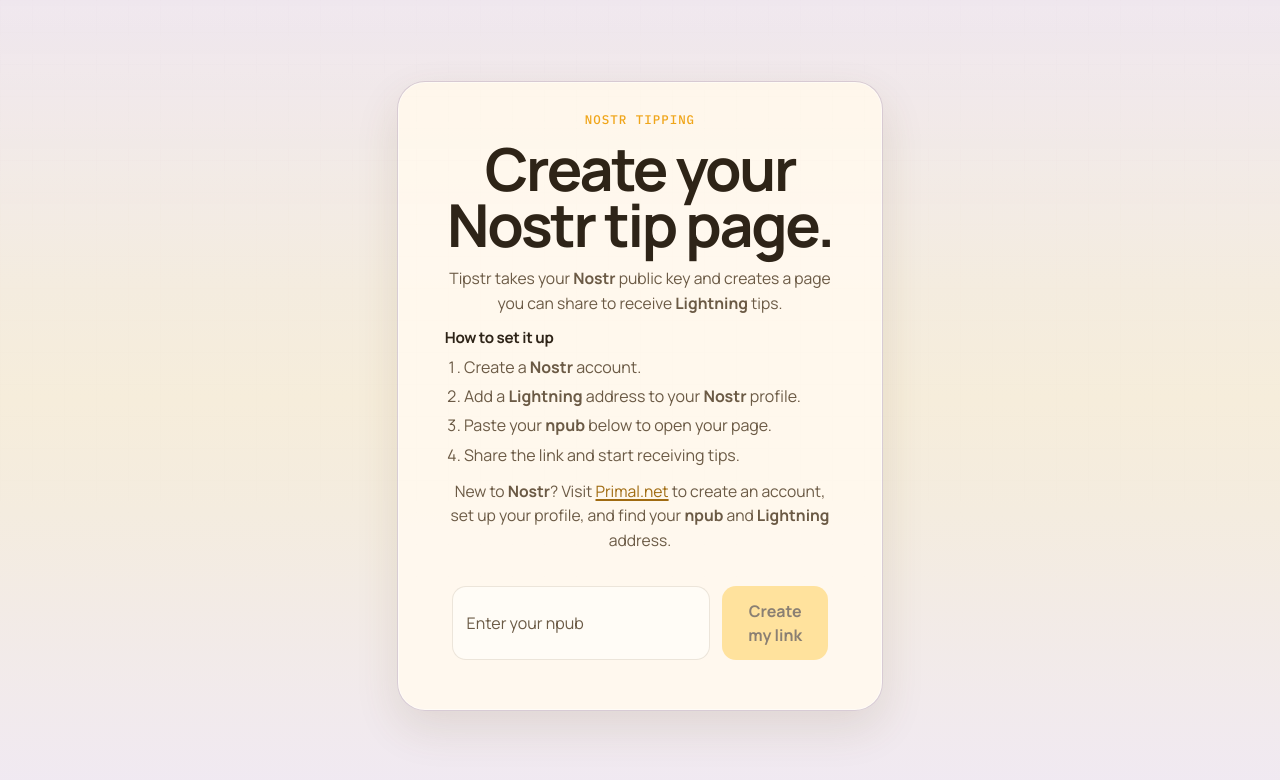
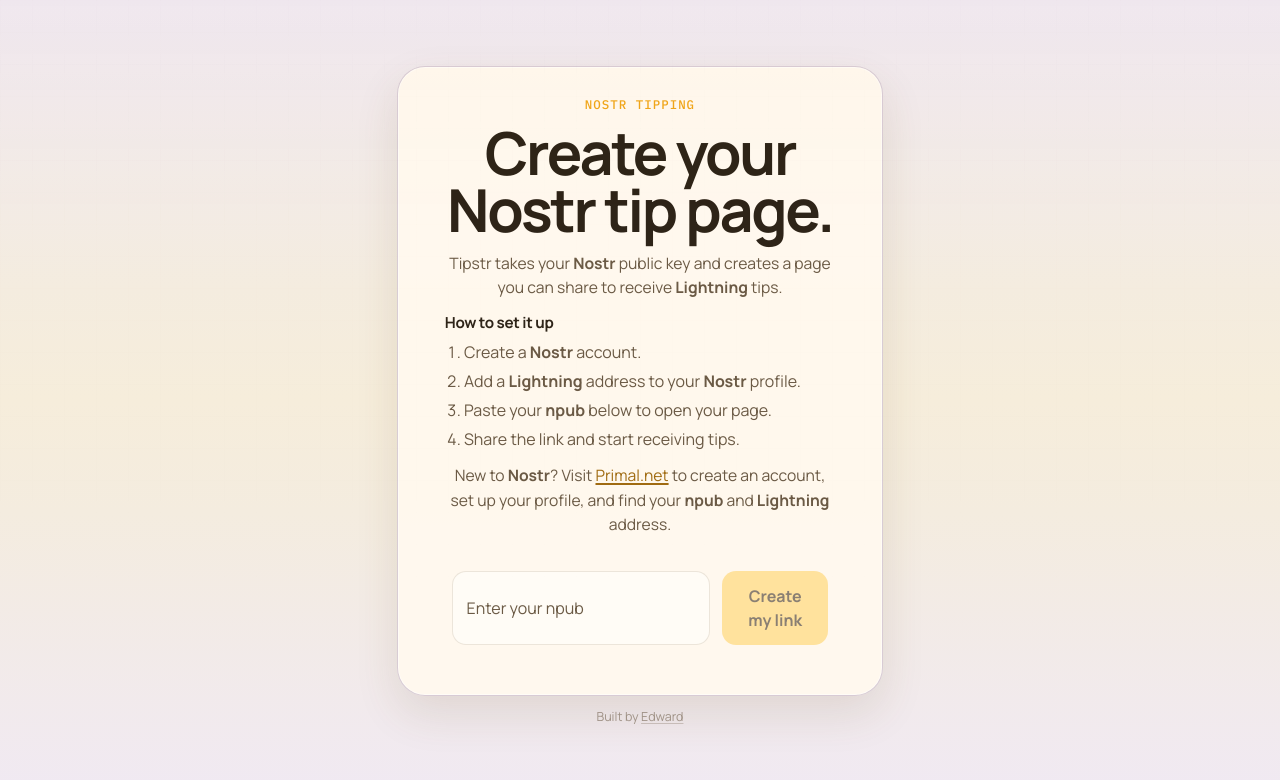
Before and after one commit to EdwardCaf/Nostr-tip-app, a React (Vite) app: page / in a window 1280 px wide. Shown: the top 780 px of the page. Built offline with nearby package versions, Linux system fonts and the light colour scheme; what nostr-tools would draw is missing.

Commit message:
Add credits

```diff
--- a/src/App.css
+++ b/src/App.css
@@ -1,12 +1,13 @@
 .page-shell {
     width: min(840px, calc(100% - 32px));
+    min-height: 100dvh;
     margin: 0 auto;
     padding: 28px 0 36px;
+    display: flex;
+    flex-direction: column;
 }
 
 .home-shell {
-    min-height: 100dvh;
-    display: flex;
     align-items: center;
     justify-content: center;
     padding: 28px 0 36px;
@@ -133,6 +134,34 @@
 
 .landing-note a:hover {
     color: #7b5210;
+}
+
+.builder-credit {
+    margin: 0;
+    padding-top: 18px;
+    color: rgba(107, 90, 69, 0.58);
+    font-size: 0.78rem;
+    text-align: center;
+}
+
+.page-shell > .builder-credit {
+    margin-top: auto;
+}
+
+.home-shell > .builder-credit {
+    margin-top: 12px;
+    padding-top: 0;
+}
+
+.builder-credit a {
+    color: inherit;
+    text-decoration-color: rgba(107, 90, 69, 0.28);
+    text-underline-offset: 0.16em;
+}
+
+.builder-credit a:hover {
+    color: #7b5210;
+    text-decoration-color: rgba(123, 82, 16, 0.5);
 }
 
 .landing-form {
@@ -614,10 +643,8 @@
     }
 
     .home-shell {
-        height: 100dvh;
         padding-top: 0;
-        padding-bottom: 6vh;
-        overflow: hidden;
+        padding-bottom: 18px;
     }
 
     .app-layout {
--- a/src/App.tsx
+++ b/src/App.tsx
@@ -64,6 +64,14 @@
 
 const PAYMENT_POLL_INTERVAL_MS = 3000;
 const PAYMENT_POLL_TIMEOUT_MS = 120000;
+const builderCredit = (
+  <p className="builder-credit">
+    Built by{" "}
+    <a href="https://primal.net/edward" target="_blank" rel="noreferrer">
+      Edward
+    </a>
+  </p>
+);
 
 function parseProfile(rawContent: string) {
   try {
@@ -1102,6 +1110,7 @@
 
           {routeError && <p className="error-box">{routeError}</p>}
         </section>
+        {builderCredit}
       </main>
     );
   }
@@ -1396,6 +1405,7 @@
           )}
         </section>
       )}
+      {builderCredit}
     </main>
   );
 }
```
